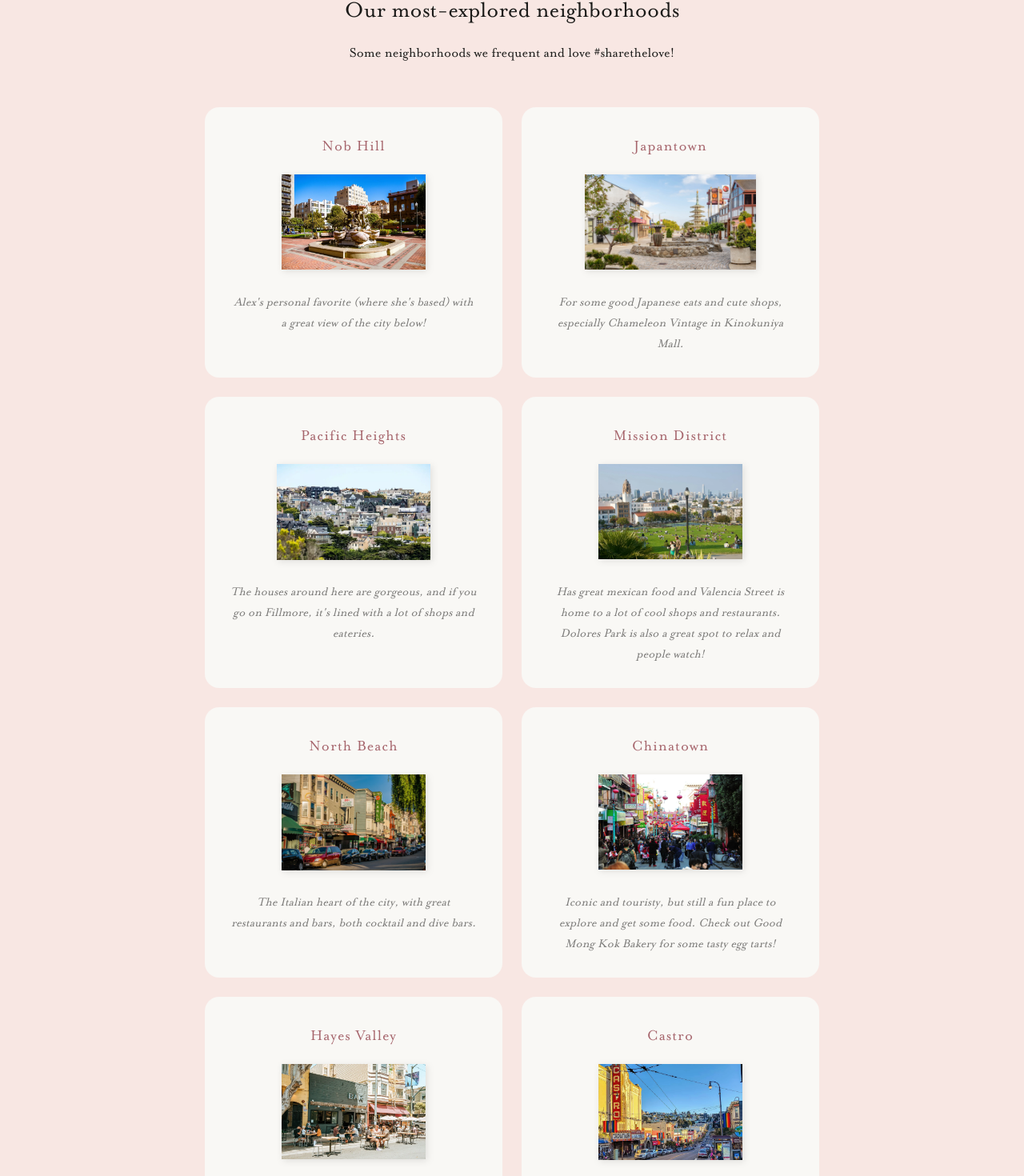
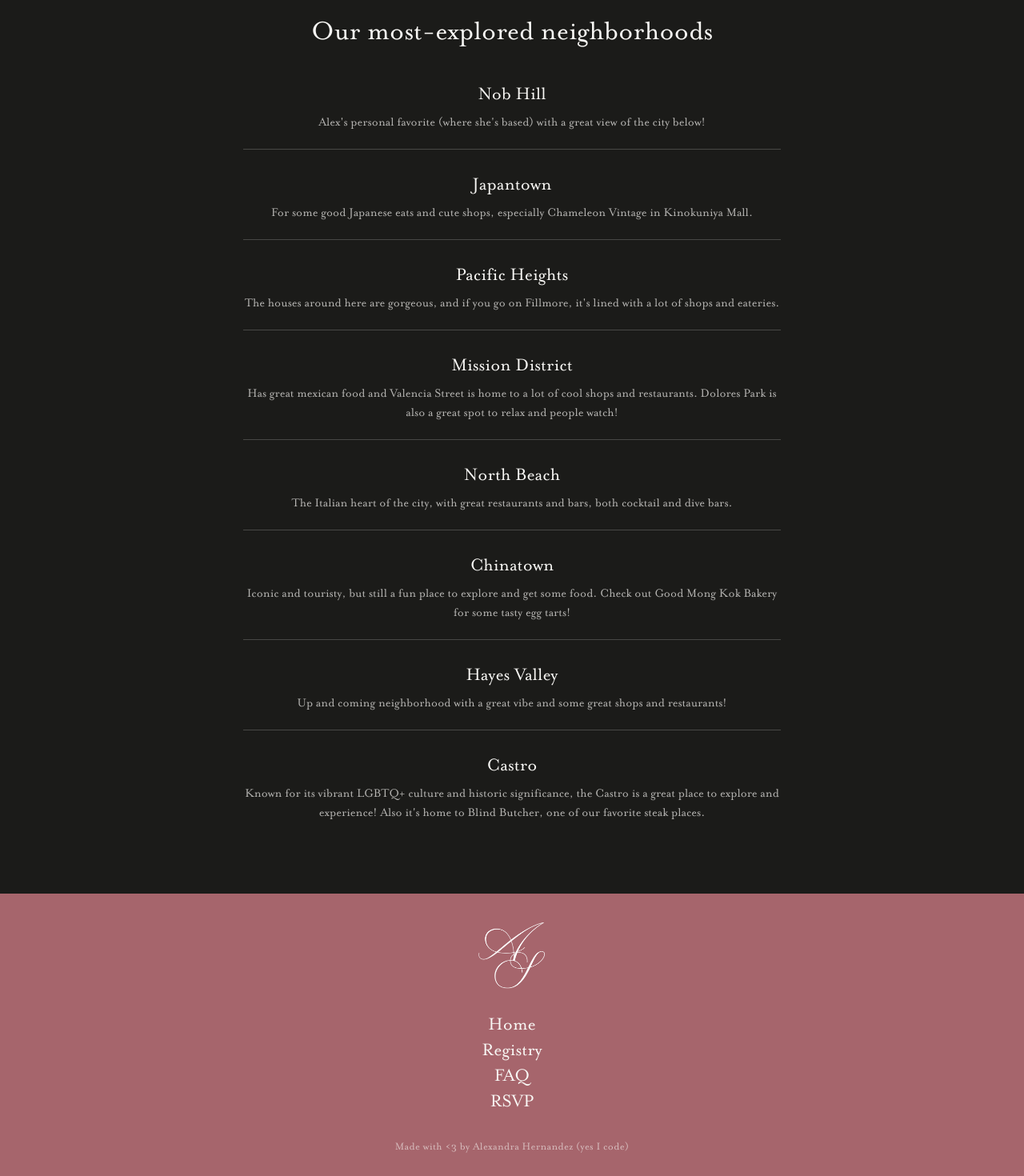
Before and after one commit to alexandrarh/wedding-website, a React (Vite) app: page /things-to-do in a window 1280 px wide. Shown: the part 1069-2539 px from the top of the page at 80% size. Built offline with nearby package versions, Linux system fonts and the light colour scheme.

Commit message:
Updating neighborhoods and footer format

```diff
--- a/src/components/Footer.tsx
+++ b/src/components/Footer.tsx
@@ -2,17 +2,21 @@ import { useNavigate } from 'react-router-dom'
 
 const page_links = [
   {
-    title: 'home',
+    title: 'Home',
     link: '/',
   },
   {
-    title: 'registry',
+    title: 'Registry',
     link: '/registry',
   },
   {
-    title: 'faq',
+    title: 'FAQ',
     link: '/faq',
   },
+  {
+    title: 'RSVP',
+    link: 'https://rsvp.alexandseamus2027.com',
+  }
 ]
 
 export default function Footer() {
@@ -48,7 +52,7 @@ export default function Footer() {
         <p
           key={item.link}
           className="text-2xl text-[var(--color-cream)] cursor-pointer hover:text-[var(--color-charcoal)] transition-colors gap-0.25"
-          style={{ fontFamily: 'var(--font-heading)', fontVariantLigatures: 'none' }}
+          style={{ fontFamily: 'var(--font-sans)', fontVariantLigatures: 'none' }}
           onClick={() => handleClick(item.link)}
         >
           {item.title}
@@ -56,8 +60,8 @@ export default function Footer() {
       ))}
 
       <p
-        className="text-sm text-[var(--color-cream)]/60 mt-8"
-        style={{ fontFamily: 'var(--font-sans)', fontVariantLigatures: 'none' }}
+        className="text-sm tracking-[0.02em] text-[var(--color-cream)]/60 mt-8"
+        style={{ fontFamily: 'var(--font-italic)', fontVariantLigatures: 'none' }}
       >
         Made with &lt;3 by{' '}
         <a
--- a/src/components/ItineraryDetails.tsx
+++ b/src/components/ItineraryDetails.tsx
@@ -50,10 +50,10 @@ export default function ItineraryDetails() {
       style={{ backgroundColor: 'var(--color-blush)' }}
     >
       <p
-        className="pb-8 text-5xl text-[var(--color-charcoal)]"
+        className="pb-8 text-5xl text-[var(--color-charcoal)] leading-snug text-center"
         style={{ fontFamily: 'var(--font-script)' }}
       >
-        The Wedding Weekend
+        Other Wedding Weekend Events
       </p>
 
       <Accordion multiple className="max-w-4xl w-full border-none">
--- a/src/components/NeighborhoodsToExplore.tsx
+++ b/src/components/NeighborhoodsToExplore.tsx
@@ -1,51 +1,53 @@
+import React from 'react'
+
 const neighborhoods = [
   {
     id: 'nob_hill',
     name: 'Nob Hill',
     desc: 'Alex\'s personal favorite (where she\'s based) with a great view of the city below!',
-    img: '/images/neighborhoods_to_explore/nob_hill.webp'
+    // img: '/images/neighborhoods_to_explore/nob_hill.webp'
   },
   {
     id: 'japantown',
     name: 'Japantown',
     desc: 'For some good Japanese eats and cute shops, especially Chameleon Vintage in Kinokuniya Mall.',
-    img: '/images/neighborhoods_to_explore/japantown.webp'
+    // img: '/images/neighborhoods_to_explore/japantown.webp'
   },
   {
     id: 'pac_heights',
     name: 'Pacific Heights',
     desc: 'The houses around here are gorgeous, and if you go on Fillmore, it\'s lined with a lot of shops and eateries.',
-    img: '/images/neighborhoods_to_explore/pac_heights.webp'
+    // img: '/images/neighborhoods_to_explore/pac_heights.webp'
   },
   {
     id: 'mission',
     name: 'Mission District',
     desc: 'Has great mexican food and Valencia Street is home to a lot of cool shops and restaurants. Dolores Park is also a great spot to relax and people watch!',
-    img: '/images/neighborhoods_to_explore/mission_district.webp'
+    // img: '/images/neighborhoods_to_explore/mission_district.webp'
   },
   {
     id: 'north_beach',
     name: 'North Beach',
     desc: 'The Italian heart of the city, with great restaurants and bars, both cocktail and dive bars.',
-    img: '/images/neighborhoods_to_explore/north_beach.webp'
+    // img: '/images/neighborhoods_to_explore/north_beach.webp'
   },
   {
     id: 'chinatown',
     name: 'Chinatown',
     desc: 'Iconic and touristy, but still a fun place to explore and get some food. Check out Good Mong Kok Bakery for some tasty egg tarts!',
-    img: '/images/neighborhoods_to_explore/chinatown.webp'
+    // img: '/images/neighborhoods_to_explore/chinatown.webp'
   },
   {
     id: 'hayes_valley',
     name: 'Hayes Valley',
     desc: 'Up and coming neighborhood with a great vibe and some great shops and restaurants!',
-    img: '/images/neighborhoods_to_explore/hayes_valley.webp'
+    // img: '/images/neighborhoods_to_explore/hayes_valley.webp'
   },
   {
     id: 'castro',
     name: 'Castro',
     desc: 'Known for its vibrant LGBTQ+ culture and historic significance, the Castro is a great place to explore and experience! Also it\'s home to Blind Butcher, one of our favorite steak places.',
-    img: '/images/neighborhoods_to_explore/castro.webp'
+    // img: '/images/neighborhoods_to_explore/castro.webp'
   },
 ]
 
@@ -53,20 +55,45 @@ export default function NeighborhoodsToExplore() {
   return (
     <section
       id="neighborhoods"
-      className="pt-12 pb-18 px-6 flex flex-col items-center gap-6"
-      style={{ backgroundColor: 'var(--color-blush)' }}
+      className="pt-18 pb-18 px-6 flex flex-col items-center gap-6"
+      style={{ backgroundColor: 'var(--color-charcoal)' }}
     >
-      <p className="text-3xl text-[var(--color-charcoal)]">
+      <p className="text-4xl text-[var(--color-cream)]" style={{ fontFamily: 'var(--font-script)' }}>
         Our most-explored neighborhoods
       </p>
-      <p
-        className="pb-8 text-lg text-[var(--color-charcoal)]"
-        style={{ fontFamily: 'var(--font-heading)' }}
+      {/* <p
+        className="pb-8 text-lg text-[var(--color-cream)]"
+        style={{ fontFamily: 'var(--font-sans)' }}
       >
-        Some neighborhoods we frequent and love #sharethelove!
-      </p>
+        Some neighborhoods we frequent!
+      </p> */}
 
-      <div className="grid grid-cols-2 gap-6 w-full max-w-3xl auto-rows-[minmax(200px,auto)]">
+      <div className="py-5 px-6 flex flex-col items-center gap-6">
+        {neighborhoods.map((neighborhood, index) => (
+          <React.Fragment key={neighborhood.id}>
+            <div className="flex flex-col items-center text-center gap-2 max-w-2xl">
+              <p
+                className="text-2xl text-[var(--color-cream)]"
+                style={{ fontFamily: 'var(--font-sans)', fontVariantLigatures: 'none' }}
+              >
+                {neighborhood.name}
+              </p>
+              <p
+                className="text-md text-[var(--color-cream)]/70"
+                style={{ fontFamily: 'var(--font-italic)', fontVariantLigatures: 'none' }}
+              >
+                {neighborhood.desc}
+              </p>
+            </div>
+
+            {index < neighborhoods.length - 1 && (
+              <div className="w-full max-w-2xl h-px bg-[var(--color-cream)]/20" />
+            )}
+          </React.Fragment>
+        ))}
+      </div>
+
+      {/* <div className="grid grid-cols-2 gap-6 w-full max-w-3xl auto-rows-[minmax(200px,auto)]">
         {neighborhoods.map((neighborhood) => (
           <div
             key={neighborhood.id}
@@ -87,18 +114,9 @@ export default function NeighborhoodsToExplore() {
             <p className="text-s text-[var(--color-warm-gray)] leading-relaxed italic" style={{ fontFamily: 'var(--font-italic)', fontVariantLigatures: 'none' }}>
               {neighborhood.desc}
             </p>
-
-            {/* <a
-              href={restaurant.link}
-              target="_blank"
-              rel="noopener noreferrer"
-              className="mt-auto text-sm tracking-[0.1em] border-b border-[var(--color-rose)] text-[var(--color-charcoal)] hover:text-[var(--color-rose)] transition-colors pb-0.5"
-            >
-              Learn More
-            </a> */}
           </div>
         ))}
-      </div>
+      </div> */}
     </section>
   )
 }
--- a/src/components/ThingsToDoCards.tsx
+++ b/src/components/ThingsToDoCards.tsx
@@ -12,7 +12,7 @@ const things_to_do = [
     title: 'Spots to See',
     desc: 'Some things you can\'t miss while you\'re in San Francisco.',
     img: 'images/spots_to_see/deyoung.webp', // replace with actual image path
-    link: 'https://maps.app.goo.gl/Jzvhb5VmQQMAjceCA',
+    link: 'https://maps.app.goo.gl/MVtWDpULB876qCdg6',
     button_text: 'View Spots'
   },
   {
@@ -20,7 +20,7 @@ const things_to_do = [
     title: 'City Shopping',
     desc: 'A mix of local and non-local shops to check out (literally and figuratively).',
     img: 'images/polo_rl.webp', // replace with actual image path
-    link: 'https://maps.app.goo.gl/Jzvhb5VmQQMAjceCA',
+    link: 'https://maps.app.goo.gl/xCZ2F7bHfAFGnQ2e9',
     button_text: 'View Shops'
   }
 ]
```
